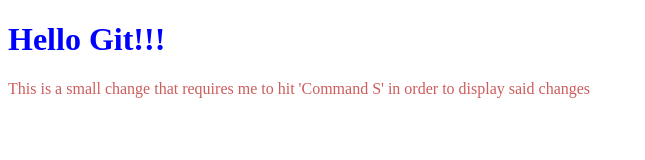
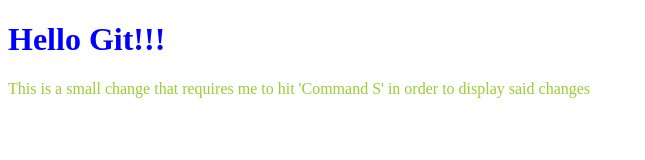
Before and after one commit to ChristopherNamyst/git-demo, a plain HTML site: page index.html in a window 1280 px wide. Shown: the whole page, without its empty margins (0-645 px from the left). Drawn offline with Linux system fonts and the light colour scheme.

Commit message:
changed color to yellowgreen

```diff
--- a/styles.css
+++ b/styles.css
@@ -3,5 +3,5 @@ h1{
 }
 
 p{
-    color: indianred;
+    color: yellowgreen;
 }
```
Also changed, not shown: index.html (+1 -0 lines).
